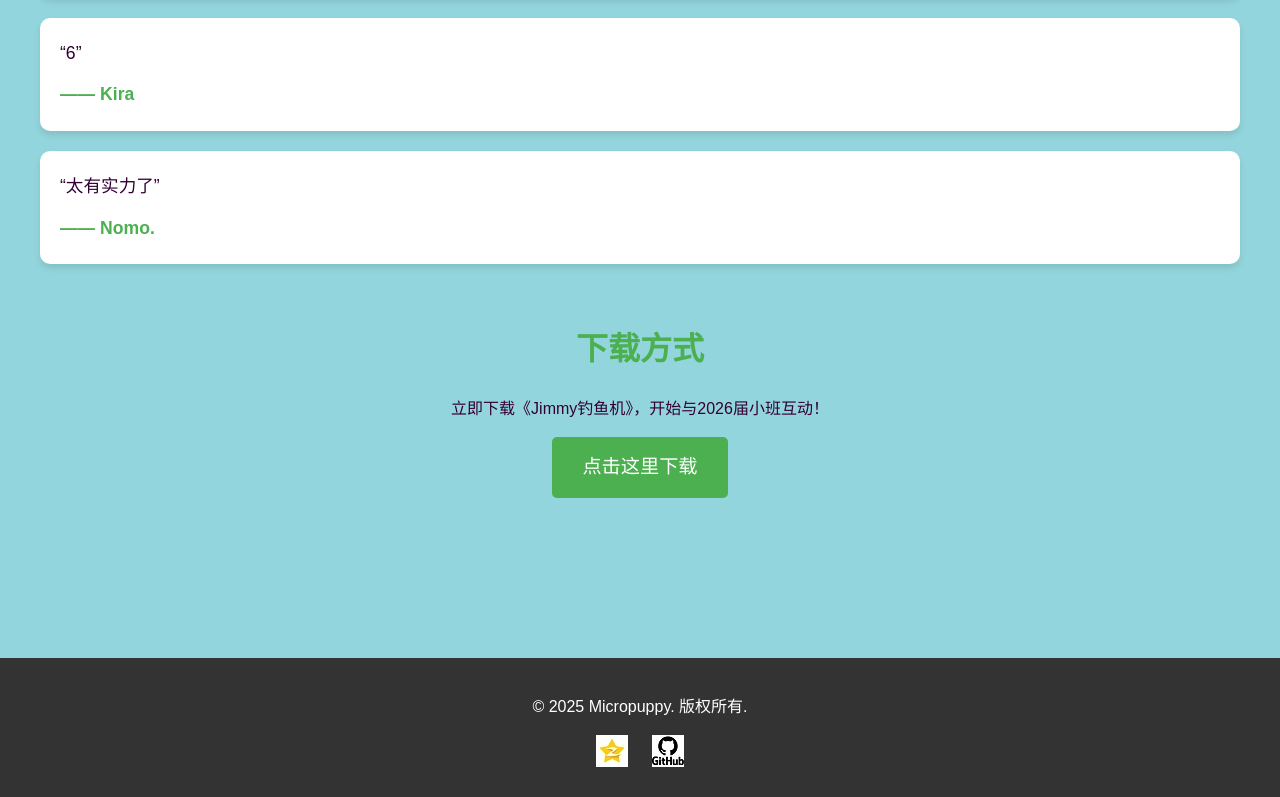
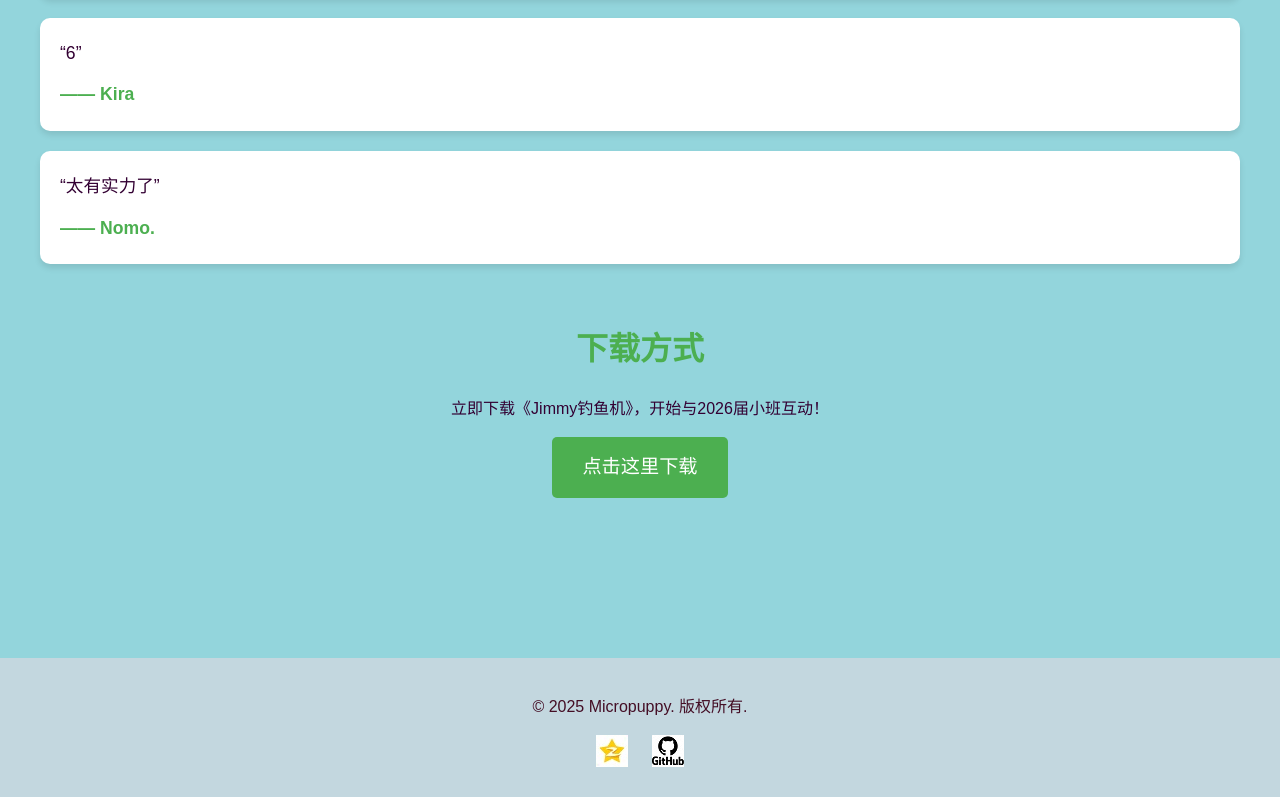
Before and after one commit to jimmydyj/jimmydyj.github.io, a plain HTML site: page index.html in a window 1280 px wide. Shown: the part 3430-4227 px from the top of the page. Drawn offline with Linux system fonts and the light colour scheme.

Commit message:
Update index.html

```diff
--- a/index.html
+++ b/index.html
@@ -161,8 +161,8 @@
         }
 
         footer {
-            background-color: #333;
-            color: white;
+            background-color: #C3D7DF;
+            color: #440E25;
             text-align: center;
             padding: 20px;
             margin-top: 60px;
```
